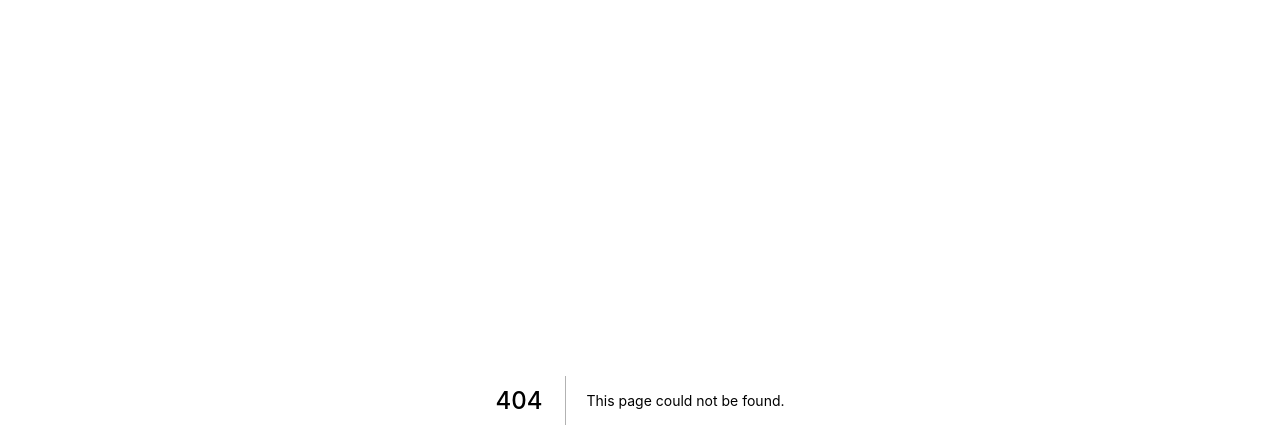
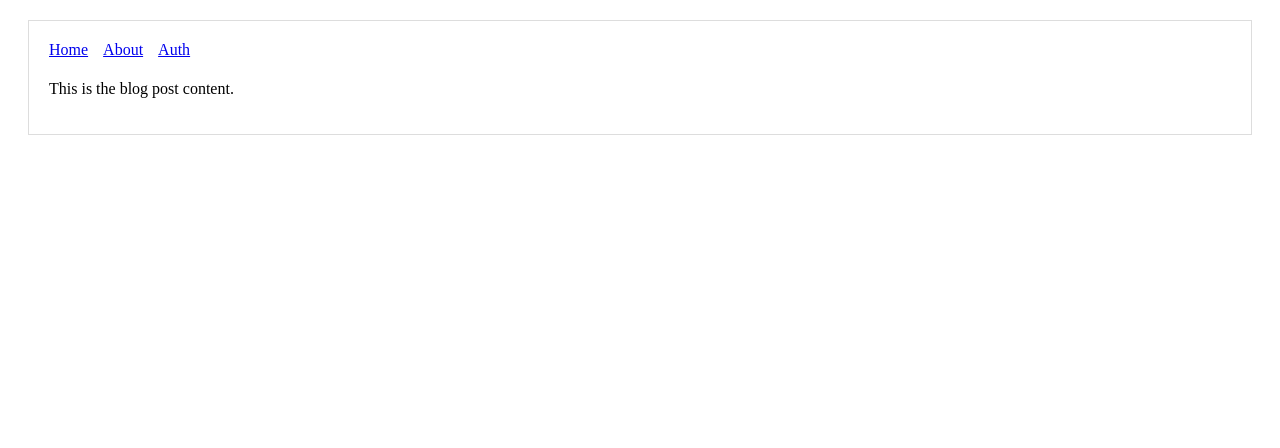
Before and after one commit to mesadhan/simple-nextjs-app, a Next.js app: page /post in a window 1280 px wide. Before the commit this address had no page. Shown: the top 448 px of the page. Built offline with nearby package versions, Linux system fonts and the light colour scheme.

Commit message:
project post content view page adding, project import updated

```diff
--- a/components/BooksView.js
+++ b/components/BooksView.js
@@ -1,5 +1,6 @@
-import User from "../pages";
+
 import React from "react";
+import User from "./User";
 
 
 
--- a/components/Header.js
+++ b/components/Header.js
@@ -1,5 +1,5 @@
+import React from "react";
 import Link from 'next/link'
-import React from "react";
 
 const linkStyle = {
     marginRight: 15
--- a/components/Layout.js
+++ b/components/Layout.js
@@ -1,5 +1,5 @@
+import React from "react";
 import Header from './Header'
-import React from "react";
 
 const layoutStyle = {
     margin: 20,
--- a/components/User.js
+++ b/components/User.js
@@ -1,4 +1,5 @@
 import React from 'react'
+
 const user = (props) => (
     <div>
         <h1>Name: {props.name}</h1>
--- /dev/null
+++ b/pages/post.js
@@ -0,0 +1,19 @@
+import React from 'react'
+import Layout from "../components/Layout";
+import {withRouter} from 'next/router'
+
+
+const Content = withRouter((props) => (
+    <div>
+        <h1 style={{color: 'red'}}>{props.router.query.title}</h1>
+        <p>This is the blog post content.</p>
+    </div>
+));
+
+const Post = () => (
+    <Layout>
+        <Content />
+    </Layout>
+);
+
+export default Post
```
Also changed, not shown: components/PostLink.js (+13 -0 lines), pages/index.js (+6 -7 lines).
